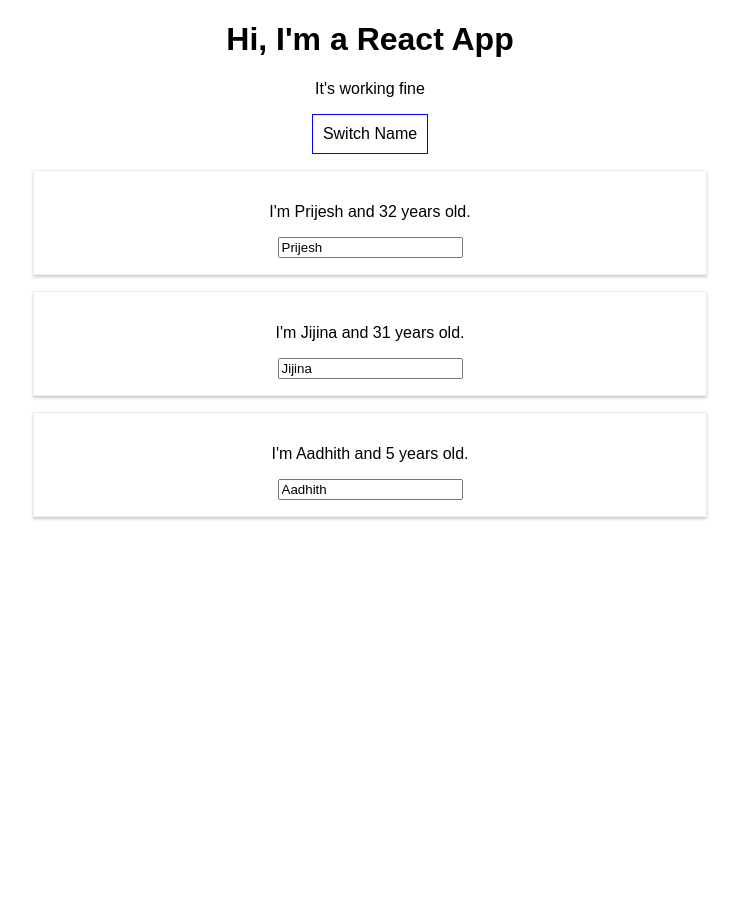
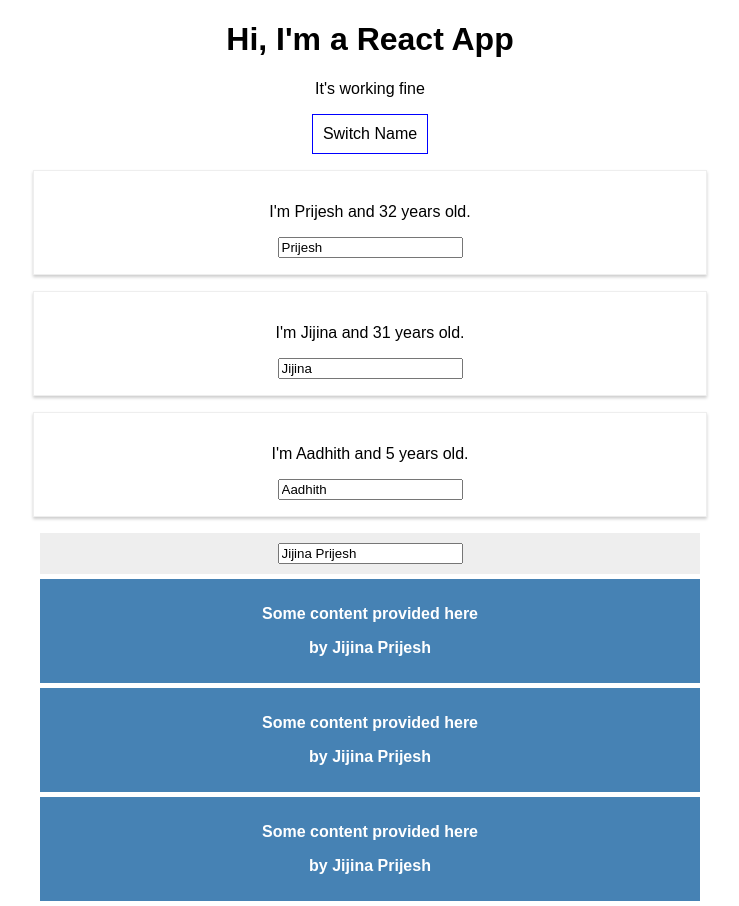
Before and after one commit to prijeshm/react-complete-guide, a React (Create React App) app: page / in a window 1280 px wide. Shown: the whole page, without its empty margins (270-1009 px from the left). Before the commit the page ends 800 px from the top, so only its background shows below. Built offline with nearby package versions, Linux system fonts and the light colour scheme.

Commit message:
Assignment - 1

```diff
--- a/src/App.js
+++ b/src/App.js
@@ -1,6 +1,8 @@
 import React, { Component } from 'react';
 import './App.css';
 import Person from './Person/Person';
+import UserInput from './UserInput/UserInput';
+import UserOutput from './UserOutput/UserOutput';
 
 class App extends Component {
   state = {
@@ -8,7 +10,8 @@ class App extends Component {
       { name: 'Prijesh', age: 32 },
       { name: 'Jijina', age: 31 },
       { name: 'Aadhith', age: 5 },
-    ]
+    ],
+    username: 'Jijina Prijesh'
   }
 
   render() {
@@ -38,8 +41,19 @@ class App extends Component {
           click={() => this.switchNameHandler('Aadhith M')}
           name={this.state.persons[2].name}
           age={this.state.persons[2].age} />
+
+        <UserInput username={this.state.username} changed={this.changeUserName}/>
+        <UserOutput username={this.state.username}/>
+        <UserOutput username={this.state.username}/>
+        <UserOutput username={this.state.username}/>
       </div>
     );
+  }
+
+  changeUserName = event => {
+    this.setState({
+      username: event.target.value
+    })
   }
 
   switchNameHandler = newName => {
--- /dev/null
+++ b/src/UserInput/UserInput.css
@@ -0,0 +1,7 @@
+.UserInput {
+    padding: 10px;
+    margin: 5px auto;
+    background: #EEE;
+    color: #808080;
+    width: 50%;
+}
--- /dev/null
+++ b/src/UserInput/UserInput.js
@@ -0,0 +1,12 @@
+import React from 'react';
+import './UserInput.css';
+
+const UserInput = (props) => {
+    return(
+        <div className="UserInput">
+            <input type="text" value={props.username} onChange={props.changed}></input>
+        </div>
+    );
+}
+
+export default UserInput;
--- /dev/null
+++ b/src/UserOutput/UserOutput.js
@@ -0,0 +1,24 @@
+import React from 'react';
+
+const UserOutput = (props) => {
+    const style = {
+        backgroundColor: 'steelblue',
+        color: 'white',
+        width: '50%',
+        padding: '10px',
+        margin: '5px auto',
+        fontWeight: '600'
+    }
+    return(
+        <div style={style}>
+            <p>
+                Some content provided here
+            </p>
+            <p>
+                by {props.username}
+            </p>
+        </div>
+    );
+}
+
+export default UserOutput;
```
